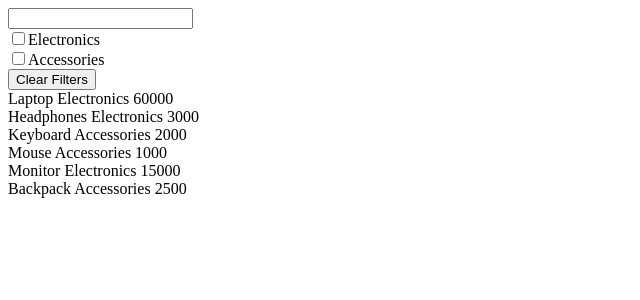
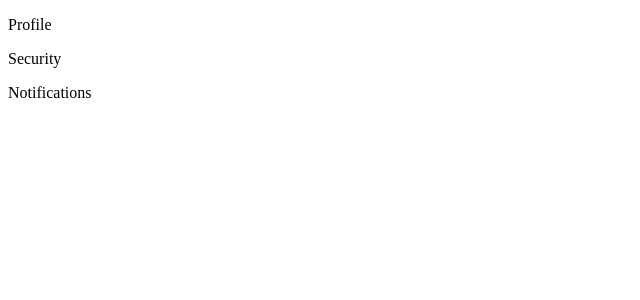
Before and after one commit to kunaladhav/playground, a React (Vite) app in the folder playground/: page / in a window 1280 px wide. Shown: the top 300 px of the page, without its empty margins (0-640 px from the left). Built offline with nearby package versions, Linux system fonts and the light colour scheme.

Commit message:
Complete Day 8 Assignment

```diff
--- a/playground/src/App.jsx
+++ b/playground/src/App.jsx
@@ -10,7 +10,8 @@
 // import SignupForm from "./components/SignupForm";
 // import TodoApp from "./Pages/TodoApp";
 // import Shop from "./Pages/Shop";
-import SearchProduct from "./components/SearchProduct";
+// import SearchProduct from "./components/SearchProduct";
+import ProfileSetting from "./Pages/ProfileSetting";
 
 function App() {
   // const [cart, setCart] = useState([]);
@@ -32,7 +33,8 @@ function App() {
         {/* <SignupForm /> */}
         {/* <TodoApp /> */}
         {/* <Shop /> */}
-        <SearchProduct />
+        {/* <SearchProduct /> */}
+        <ProfileSetting />
       </div>
     </>
   );
--- /dev/null
+++ b/playground/src/Pages/ProfileSetting.jsx
@@ -0,0 +1,33 @@
+import Profile from "../components/Profile";
+import Security from "../components/Security";
+import ProfileNotification from "../components/ProfileNotification";
+import { useState } from "react";
+
+const ProfileSetting = () => {
+  const [selectedComponent, setSelectedComponent] = useState("");
+
+  return (
+    <div>
+      <div>
+        <div>
+          <p onClick={() => setSelectedComponent("profile")}>Profile</p>
+          <p onClick={() => setSelectedComponent("security")}>Security</p>
+          <p onClick={() => setSelectedComponent("notification")}>
+            Notifications
+          </p>
+        </div>
+        {selectedComponent === "profile" ? (
+          <Profile />
+        ) : selectedComponent === "security" ? (
+          <Security />
+        ) : selectedComponent === "notification" ? (
+          <ProfileNotification />
+        ) : (
+          <></>
+        )}
+      </div>
+    </div>
+  );
+};
+
+export default ProfileSetting;
--- /dev/null
+++ b/playground/src/components/Profile.jsx
@@ -0,0 +1,10 @@
+const Profile = () => {
+  return (
+    <div>
+      <p>Name : Kunal</p>
+      <p>Email : kunal@example.com</p>
+    </div>
+  );
+};
+
+export default Profile;
--- /dev/null
+++ b/playground/src/components/ProfileNotification.jsx
@@ -0,0 +1,21 @@
+import { useState } from "react";
+
+const ProfileNotification = () => {
+  const [emailToggle, setEmailToggle] = useState(true);
+  const [pushToggle, setPushToggle] = useState(true);
+
+  return (
+    <div>
+      Email Notification :{" "}
+      <button onClick={() => setEmailToggle(!emailToggle)}>
+        {emailToggle === true ? "on" : "off"}
+      </button>
+      Push Notification :{" "}
+      <button onClick={() => setPushToggle(!pushToggle)}>
+        {pushToggle === true ? "on" : "off"}
+      </button>
+    </div>
+  );
+};
+
+export default ProfileNotification;
--- a/playground/src/components/SearchProduct.jsx
+++ b/playground/src/components/SearchProduct.jsx
@@ -40,7 +40,10 @@ const SearchProduct = () => {
             <input
               type="checkBox"
               value={selectedCategory}
-              onChange={() => setSelectedCategory(item)}
+              checked={selectedCategory === item}
+              onChange={(e) =>
+                setSelectedCategory(e.target.checked ? item : "")
+              }
             />
             {item}
           </div>
--- /dev/null
+++ b/playground/src/components/Security.jsx
@@ -0,0 +1,17 @@
+import { useState } from "react";
+
+const Security = () => {
+  const [hidden, setHidden] = useState(true);
+
+  return (
+    <div>
+      <p>Password</p>
+      <p>{hidden ? "••••••" : 12345}</p>
+      <button onClick={() => setHidden(!hidden)}>
+        {hidden ? "Show Password" : "Hide Password"}
+      </button>
+    </div>
+  );
+};
+
+export default Security;
```
